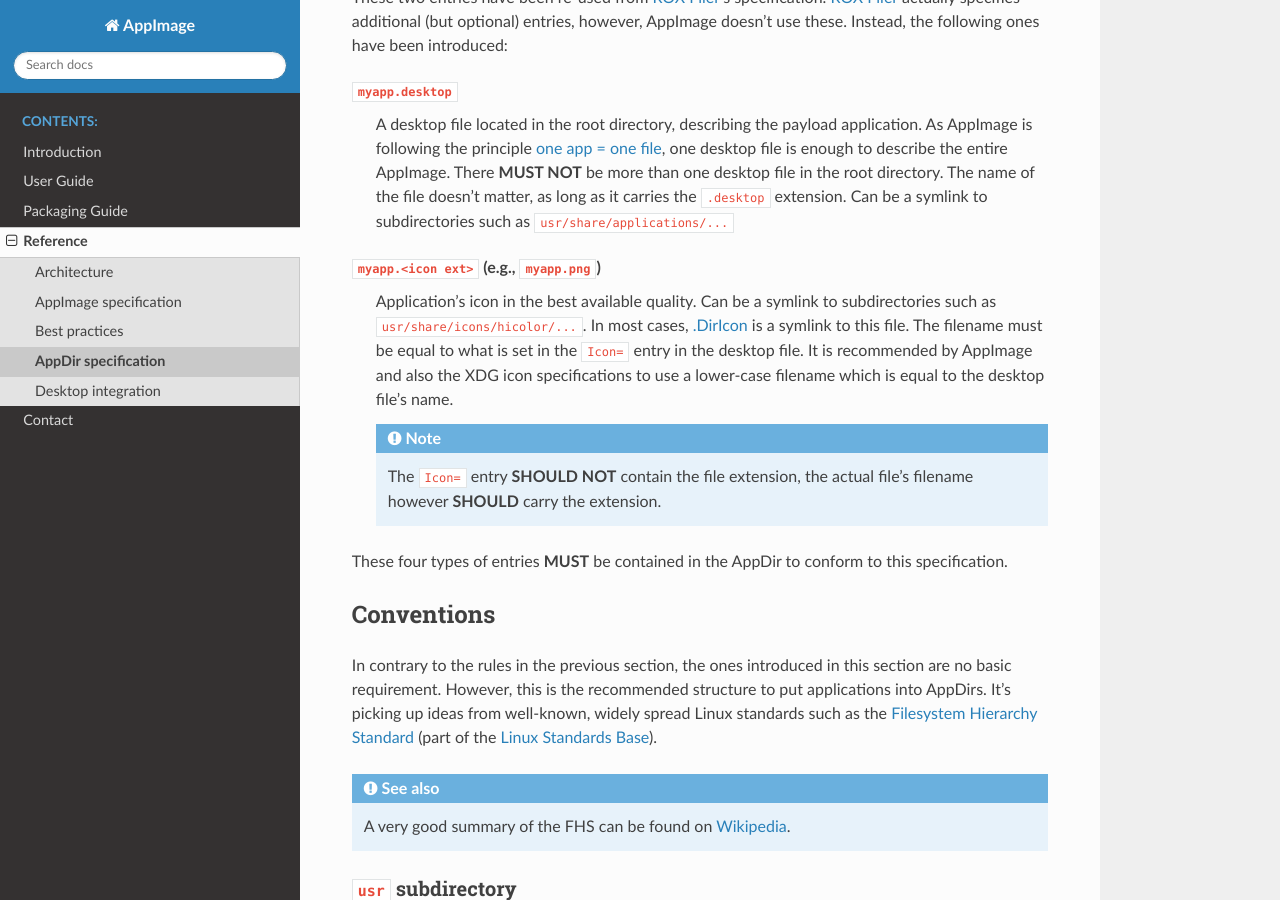
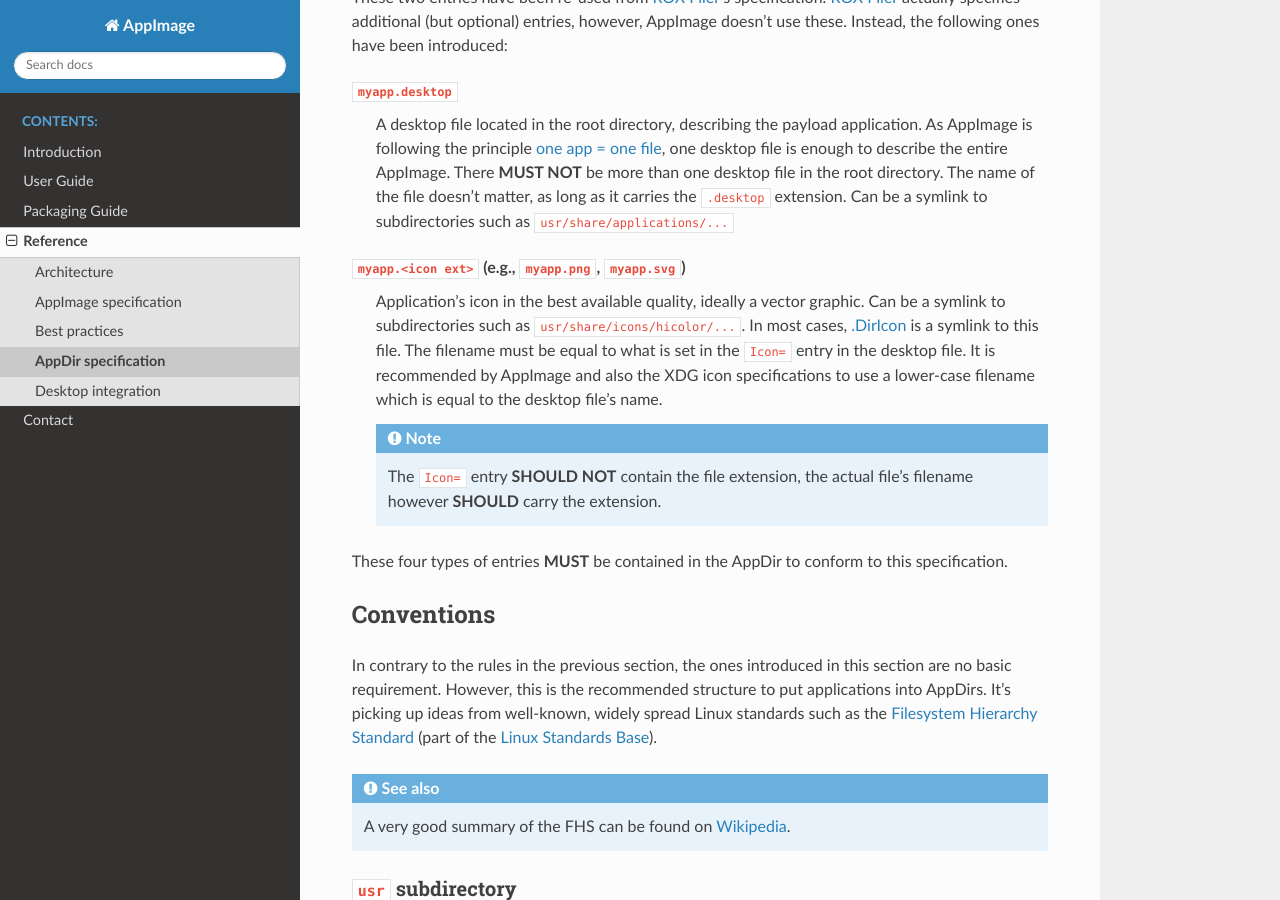
Before and after one commit to AppImage/docs.appimage.org, a Sphinx documentation site: the page built from source/reference/appdir.rst, in a window 1280 px wide and 900 px high, scrolled down 923 px. Built offline with Sphinx 7.4.7 and the Read the Docs theme 3.1.0, drawn with Linux system fonts in a browser that asks for light colours.

Commit message:
Revert "Remove misleading mention of SVG"
This reverts commit 0f14562fa3f18464f1a2927e8642b859a4909662.

```diff
--- a/source/reference/appdir.rst
+++ b/source/reference/appdir.rst
@@ -43,8 +43,8 @@
 
 .. _root-icon:
 
-``myapp.<icon ext>`` (e.g., ``myapp.png``)
-   Application's icon in the best available quality. Can be a symlink to subdirectories such as ``usr/share/icons/hicolor/...``. In most cases, :ref:`.DirIcon <ref-diricon>` is a symlink to this file. The filename must be equal to what is set in the ``Icon=`` entry in the desktop file. It is recommended by AppImage and also the XDG icon specifications to use a lower-case filename which is equal to the desktop file's name.
+``myapp.<icon ext>`` (e.g., ``myapp.png``, ``myapp.svg``)
+   Application's icon in the best available quality, ideally a vector graphic. Can be a symlink to subdirectories such as ``usr/share/icons/hicolor/...``. In most cases, :ref:`.DirIcon <ref-diricon>` is a symlink to this file. The filename must be equal to what is set in the ``Icon=`` entry in the desktop file. It is recommended by AppImage and also the XDG icon specifications to use a lower-case filename which is equal to the desktop file's name.
 
    .. note::
       The ``Icon=`` entry |should not| contain the file extension, the actual file's filename however |should| carry the extension.
```
